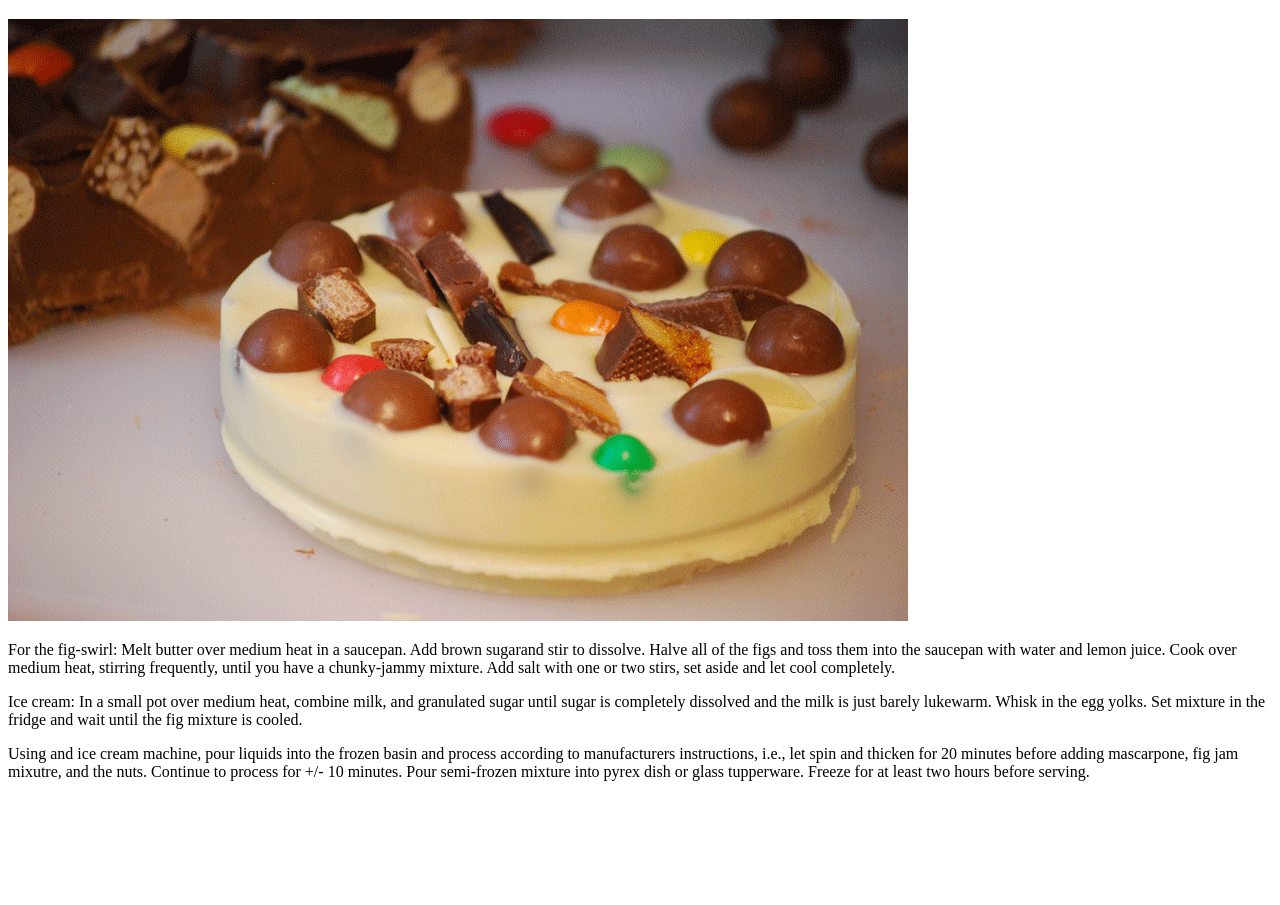
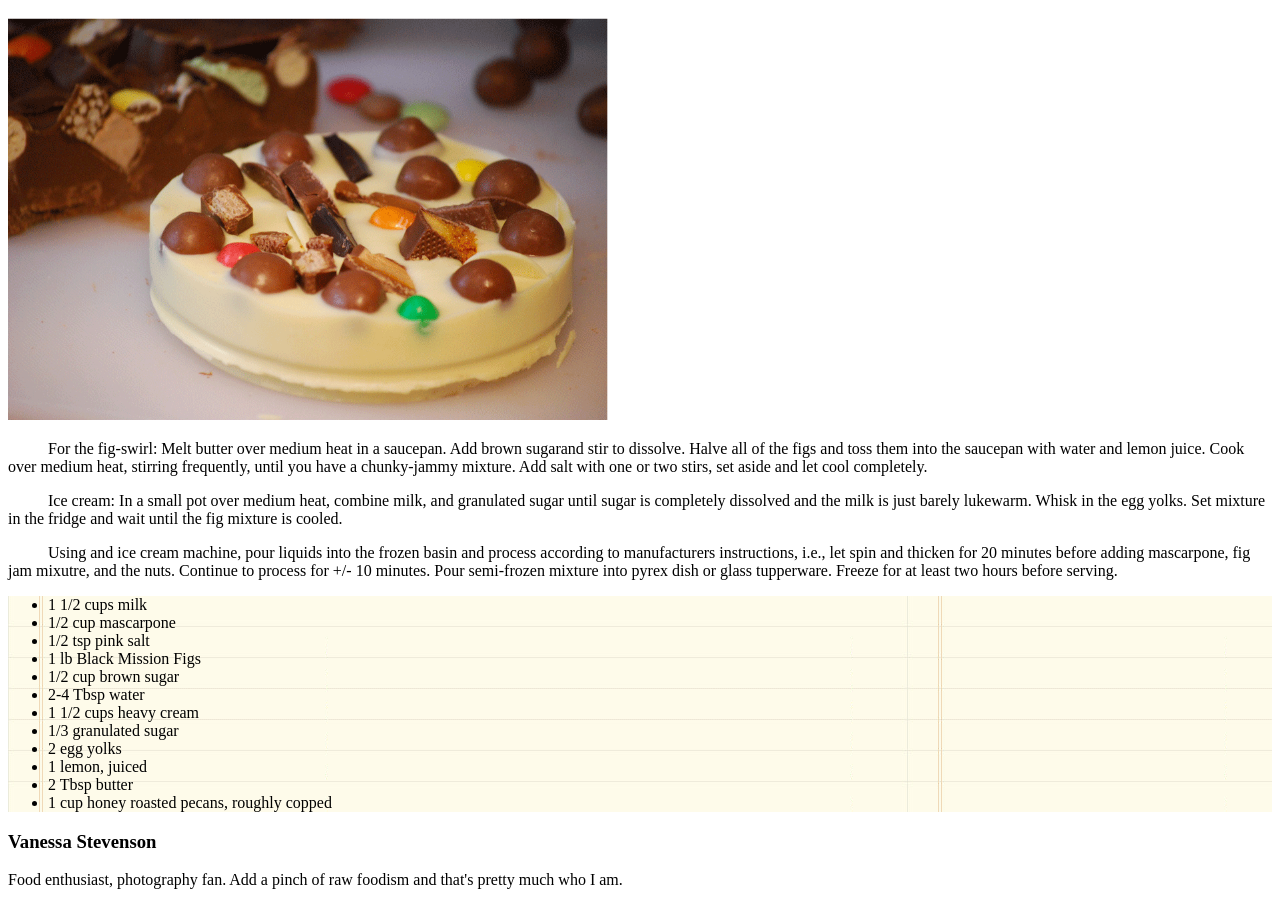
Before and after one commit to Erab44/chocolate-pizza, a plain HTML site: page index.html in a window 1280 px wide. Shown: the part 139-1044 px from the top of the page. Before the commit the page ends 936 px from the top, so only its background shows below. Drawn offline with Linux system fonts and the light colour scheme; files whose address does not match are found by name.

Commit message:
added img in css and list in index

```diff
--- a/index.html
+++ b/index.html
@@ -12,17 +12,35 @@
     </header>
     <h1>Chocolate Pizza</h1>
     <img src="/Users/jeffmccord/codefellows/201/chocolate-pizza/chocolate-pizza/images/choco-pizza.png" alt="chocolate pizza">
-    <p>For the fig-swirl: Melt butter over medium heat in a saucepan. Add brown sugarand stir to dissolve. Halve all of the figs and toss them into the saucepan with water and lemon juice. Cook over medium heat, stirring frequently, until you have a chunky-jammy mixture. Add salt with one or two stirs, set aside and let cool completely.</p>
+    <p class="tab">For the fig-swirl: Melt butter over medium heat in a saucepan. Add brown sugarand stir to dissolve. Halve all of the figs and toss them into the saucepan with water and lemon juice. Cook over medium heat, stirring frequently, until you have a chunky-jammy mixture. Add salt with one or two stirs, set aside and let cool completely.</p>
 
-    <p>Ice cream: In a small pot over medium heat, combine milk, and granulated sugar until sugar is completely dissolved and the milk is just barely lukewarm. Whisk in the egg yolks. Set mixture in the fridge and wait until the fig mixture is cooled.</p>
+    <p class="tab">Ice cream: In a small pot over medium heat, combine milk, and granulated sugar until sugar is completely dissolved and the milk is just barely lukewarm. Whisk in the egg yolks. Set mixture in the fridge and wait until the fig mixture is cooled.</p>
 
-    <p>Using and ice cream machine, pour liquids into the frozen basin and process according to manufacturers instructions, i.e., let spin and thicken for 20 minutes before adding mascarpone, fig jam mixutre, and the nuts. Continue to process for +/- 10 minutes. Pour semi-frozen mixture into pyrex dish or glass tupperware. Freeze for at least two hours before serving.</p>
+    <p class="tab">Using and ice cream machine, pour liquids into the frozen basin and process according to manufacturers instructions, i.e., let spin and thicken for 20 minutes before adding mascarpone, fig jam mixutre, and the nuts. Continue to process for +/- 10 minutes. Pour semi-frozen mixture into pyrex dish or glass tupperware. Freeze for at least two hours before serving.</p>
 
     <div class="recipe">
+      <ul>
+        <li>1 1/2 cups milk</li>
+        <li>1/2 cup mascarpone</li>
+        <li>1/2 tsp pink salt</li>
+        <li>1 lb Black Mission Figs</li>
+        <li>1/2 cup brown sugar</li>
+        <li>2-4 Tbsp water</li>
+        <li>1 1/2 cups heavy cream</li>
+        <li>1/3 granulated sugar</li>
+        <li>2 egg yolks</li>
+        <li>1 lemon, juiced</li>
+        <li>2 Tbsp butter</li>
+        <li>1 cup honey roasted pecans, roughly copped</li>
+      </ul>
 
 
     </div>
 
+    <footer>
+    <h3>Vanessa Stevenson</h3>
+    <p>Food enthusiast, photography fan. Add a pinch of raw foodism and that's pretty much who I am.</p>
+    </footer>
 
   </body>
 </html>
--- a/style.css
+++ b/style.css
@@ -0,0 +1,11 @@
+img {
+  max-width: 600px;
+}
+
+.tab {
+  text-indent: 40px;
+}
+
+.recipe {
+  background-image: url("/Users/jeffmccord/codefellows/201/chocolate-pizza/chocolate-pizza/images/list-bg.png");
+}
```
